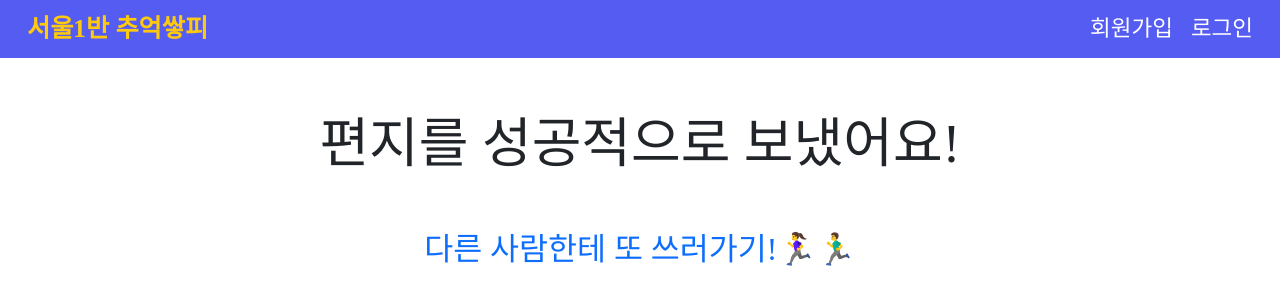
After one commit to rohmantique/SSAFY-Side-Pjt, a Django app: page /rollpaper/complete/ in a window 1280 px wide. The commit adds this page. Shown: the top 305 px of the page. Run offline with Django 4.2, Linux system fonts and the light colour scheme; some web fonts are replaced.

Commit message:
heejin/complete.html 및 함수 추가

```diff
--- a/accounts/templates/accounts/update.html
+++ b/accounts/templates/accounts/update.html
@@ -23,8 +23,4 @@
 {% endblock content %}
 
 {% block script %}
-  <script>
-    const navbar = document.querySelector('nav#navbar')
-    navbar.setAttribute('class', 'd-none')
-  </script>
 {% endblock script %}
--- a/accounts/views.py
+++ b/accounts/views.py
@@ -121,7 +121,7 @@ def user_delete(request):
         if password_form.is_valid():
             request.user.delete()
             logout(request)
-            return redirect('accounts:signup')
+            return redirect('rollpaper:index')
     else:
         password_form = CheckPasswordForm(request.user)
 
--- /dev/null
+++ b/roll_paper/templates/roll_paper/complete.html
@@ -0,0 +1,12 @@
+{% extends 'base.html' %}
+
+{% block content %}
+<header class="m-5">
+  <h2 >편지를 성공적으로 보냈어요!</h2>
+</header>
+<div class="container d-flex justify-content-center">
+  <a href="{% url 'rollpaper:userlst' %}" style="text-decoration:none">
+    <h3>다른 사람한테 또 쓰러가기!🏃‍♀️🏃‍♂️</h3>
+  </a>
+</div>
+{% endblock content %}
--- a/roll_paper/templates/roll_paper/user_lst.html
+++ b/roll_paper/templates/roll_paper/user_lst.html
@@ -1,7 +1,7 @@
 {% extends 'base.html' %}
 
 {% block content %}
-  <ul class="messages list-unstyled">
+  {% comment %} <ul class="messages list-unstyled">
     {% for message in messages %}
     <li
       {% if message.tags == 'info' %}
@@ -13,7 +13,7 @@
       {{ message }}
     </li>
     {% endfor %}
-  </ul>
+  </ul> {% endcomment %}
 
   {% if empty %}
     <header class="m-5">
--- a/roll_paper/templates/roll_paper/write.html
+++ b/roll_paper/templates/roll_paper/write.html
@@ -4,7 +4,7 @@
   <header class="m-5">
     <h2>너를 만나...</h2>
   </header>
-
+  <div class="write-container">
     <form action="" method = 'POST'>
       {% csrf_token %}
       {{form.as_p}}
@@ -13,5 +13,6 @@
     <form action="{% url 'rollpaper:userlst' %}" method='GET'>
       <button class="btn mybtn">다음에 쓸래</button>
     </form>
+  </div>
 
 {% endblock content %}
--- a/roll_paper/urls.py
+++ b/roll_paper/urls.py
@@ -11,6 +11,7 @@ urlpatterns = [
 
     #편지쓰기
     path('rollpaper/write/<str:realname>/', views.write, name='write'),
+    path('rollpaper/complete/', views.complete, name='complete'),
 
     #편지읽기
     path('rollpaper/<int:user_pk>/letterbox/', views.letterbox, name='letterbox'),
--- a/roll_paper/views.py
+++ b/roll_paper/views.py
@@ -62,8 +62,7 @@ def write(request, realname):
             rollpaper.user2 = request.user
             rollpaper.save()
 
-            messages.add_message(request, messages.INFO, f'{realname[1:]}에게 마음 sent!')
-            return redirect('rollpaper:userlst')
+            return redirect('rollpaper:complete')
 
     else:
         if request.user == receiver:
@@ -76,6 +75,8 @@ def write(request, realname):
     }
     return render(request, 'roll_paper/write.html', context)
 
+def complete(request):
+    return render(request, 'roll_paper/complete.html')
 
 @login_required
 @require_GET
```
Lines whose indentation alone changed are shown as unchanged.
